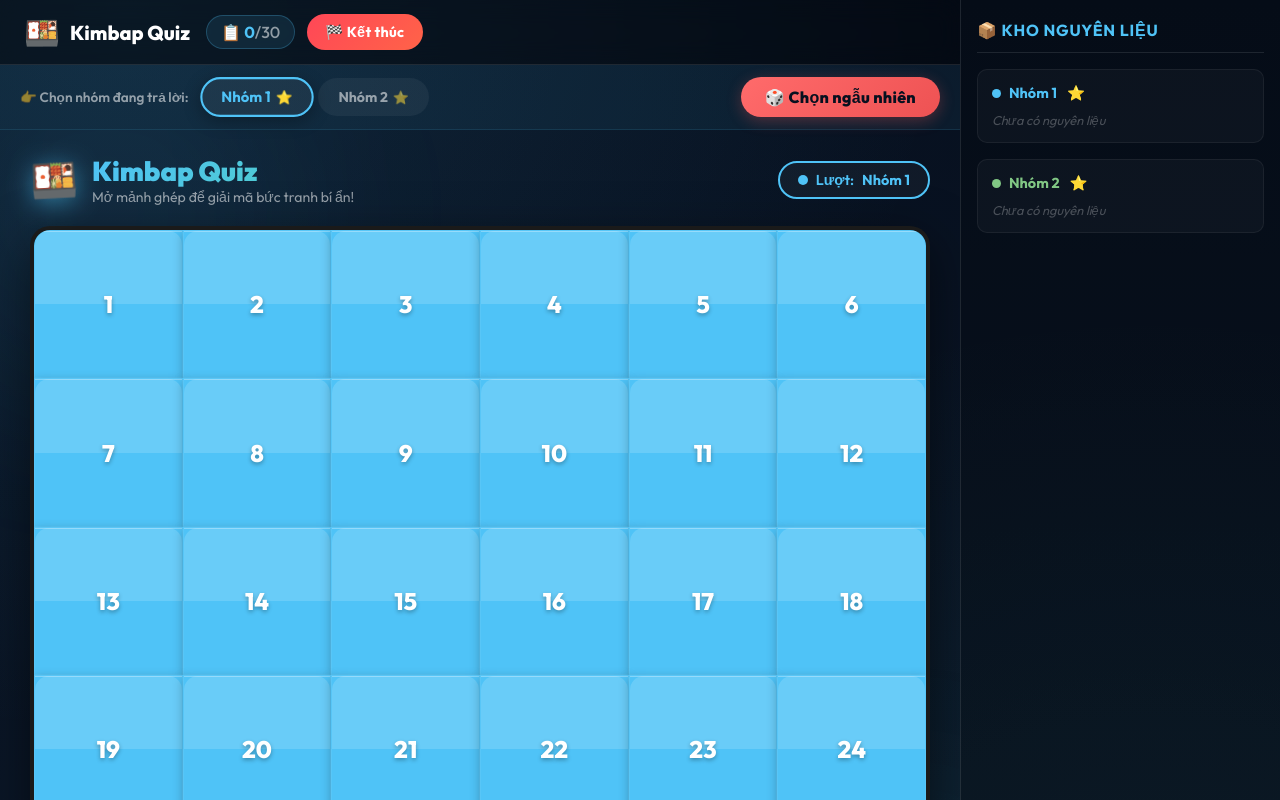
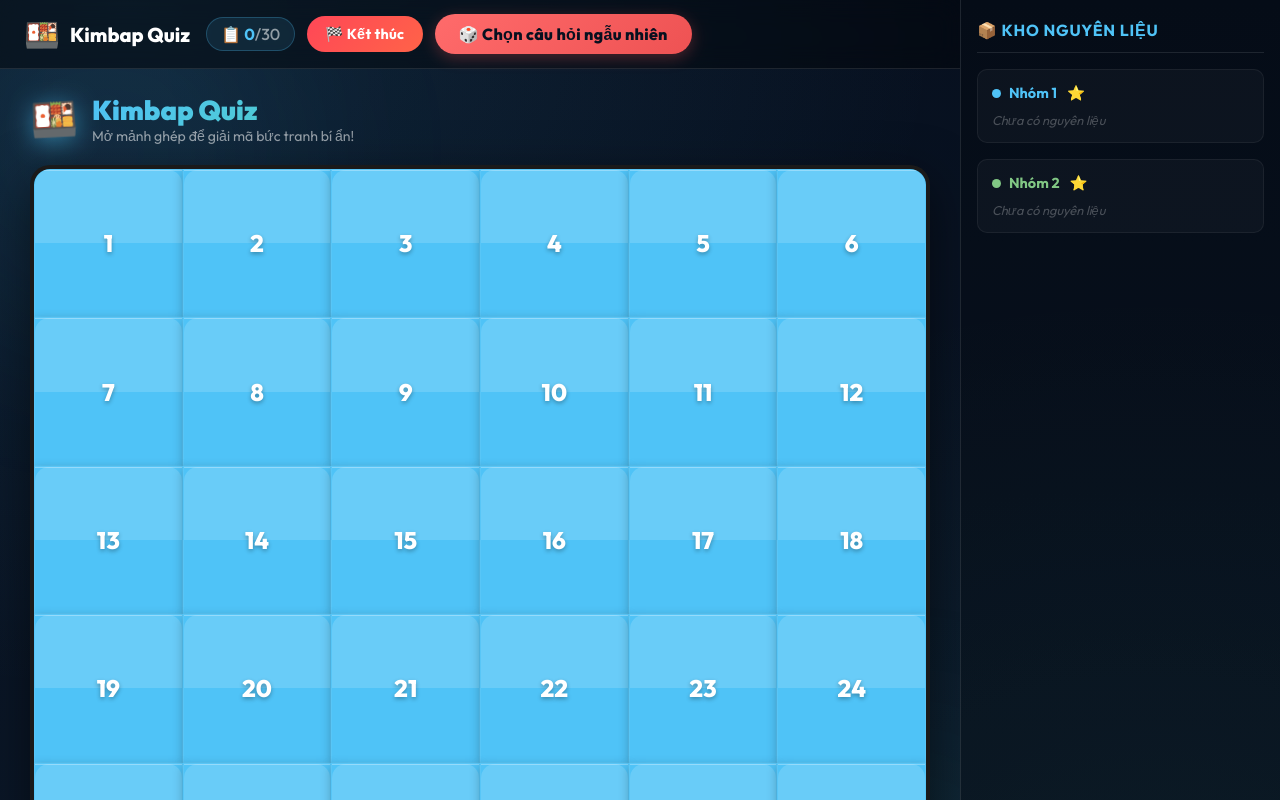
Before and after one commit to trantienhunggg/MLN122, a React (Vite) app: page / in a window 1280 px wide. Both pictures are taken after a click on the button "🎯 Bắt đầu chơi!". Built offline with nearby package versions, Linux system fonts and the light colour scheme.

Commit message:
change KIMBAP_INGREDIENTS

```diff
--- a/src/components/GameController.jsx
+++ b/src/components/GameController.jsx
@@ -187,50 +187,21 @@ export default function GameController({ teams, teamInventories, teamStars, onAd
               <button className="btn btn-danger gtb-end-btn" onClick={onEndGame}>
                 🏁 Kết thúc
               </button>
-            </div>
-          </header>
-
-          {/* Team Selector Panel (always visible on board) */}
-          {phase === 'board' && (
-            <div className="team-selector-bar">
-              <div className="tsb-left-section">
-                <span className="tsb-label">👉 Chọn nhóm đang trả lời:</span>
-                <div className="tsb-tabs">
-                  {teams.map(team => (
-                    <button
-                      key={team.id}
-                      className={`tsb-tab${selectedTeamId === team.id ? ' active' : ''}`}
-                      style={{
-                        '--tc': team.color,
-                        borderColor: selectedTeamId === team.id ? team.color : 'transparent',
-                        color: selectedTeamId === team.id ? team.color : 'rgba(255,255,255,0.55)',
-                      }}
-                      onClick={() => setSelectedTeamId(team.id)}
-                    >
-                      {team.name}
-                      {(teamStars[team.id] ?? 0) > 0 && (
-                        <span className="tsb-star" title="Còn Ngôi Sao Hy Vọng">⭐</span>
-                      )}
-                    </button>
-                  ))}
-                </div>
-              </div>
-
               <button
                 className={`btn btn-primary btn-random-pick${isRandomizing ? ' spinning' : ''}`}
                 onClick={handleRandomSelect}
                 disabled={isRandomizing}
               >
-                🎲 Chọn ngẫu nhiên
+                🎲 Chọn câu hỏi ngẫu nhiên
               </button>
             </div>
-          )}
+          </header>
 
           {/* Number Board */}
           <NumberBoard
             usedNumbers={usedNumbers}
             onSelectNumber={phase === 'board' ? handleSelectNumber : () => { }}
-            currentTeam={phase === 'board' ? selectedTeam : null}
+            currentTeam={null}
             randomHighlight={randomHighlight}
           />
         </div>
```
